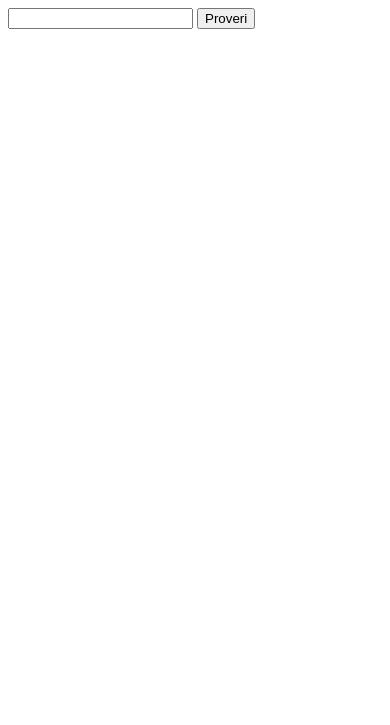
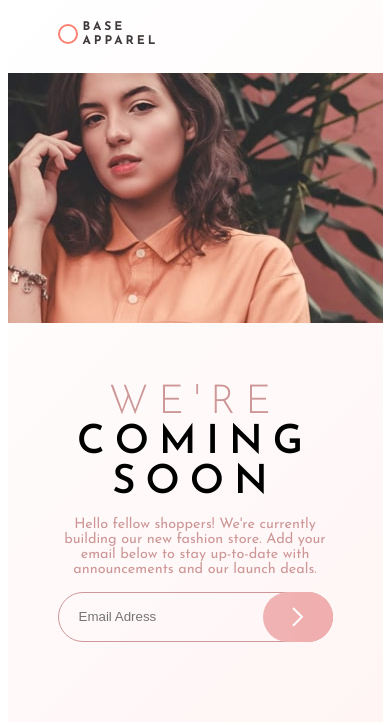
Before and after one commit to katic-nemanja/base-apparel-coming-soon, a plain HTML site: page index.html in a window 390 px wide. Drawn offline with Linux system fonts and the light colour scheme.

Commit message:
mobilna verzija

```diff
--- a/index.html
+++ b/index.html
@@ -5,18 +5,50 @@
     <meta charset="UTF-8">
     <meta name="viewport" content="width=device-width, initial-scale=1.0">
     <title>Document</title>
+    <link rel="stylesheet" href="style.css">
+    <link href="https://fonts.googleapis.com/css2?family=Josefin+Sans:ital,wght@0,100..700;1,100..700&display=swap" rel="stylesheet">
 </head>
 
 <body>
-    <main>
 
-        <section>
-            <input type='text' id="email" name="mejl">
-            <button type=" button" onclick="ValidateEmail()">Proveri</button>
-            <p id="demo"></p>
-        </section>
+    <div class="content">
+        <header>
+            <section class="brand">
+                <div class="logo">
 
-    </main>
+                </div>
+                <div class="name">
+                    <h5>BASE</h5>
+                    <h5>APPAREL</h5>
+                </div>
+            </section>
+
+            <section class="background-picture">
+                <div class="pic">
+
+                </div>
+            </section>
+        </header>
+
+
+        <main>
+            <article>
+                <h1>WE'RE</h1>
+                <h1>COMING</h1>
+                <h1>SOON</h1>
+                <p>Hello fellow shoppers! We're currently building our new fashion store. Add your email below to stay
+                    up-to-date with announcements and our launch deals.</p>
+            </article>
+
+            <section class="validation">
+                <input type='text' onkeydown="Reset()" id="email" name="mejl" placeholder="Email Adress">
+                <button type=" button" onclick="ValidateEmail()"><img src="icon-arrow.svg" alt="" srcset=""></button>
+                <img src="icon-error.svg" id="errorIMG">
+                <p id="demo"></p>
+            </section>
+        </main>
+    </div>
+
 
 
 
--- a/script.js
+++ b/script.js
@@ -1,20 +1,40 @@
+function TurnOff(){
+    let img = document.querySelector("#errorIMG");
+    img.style.display= "none";
+}
+
+function TurnOn(){
+    let img = document.querySelector("#errorIMG");
+    img.style.display= "block";
+}
+
 function ValidateEmail()
 {
     var mailformat = /^\w+([\.-]?\w+)*@\w+([\.-]?\w+)*(\.\w{2,3})+$/;
     var mejl = document.getElementById("email").value;
-    // let paragraf = document.querySelector("#demo");
+    let paragraf = document.querySelector("#demo");
     // paragraf.textContent = mejl.textContent;
 
     console.log("mejl:" + mejl);
     // console.log("paragraf:" + paragraf.textContent);
     if (mejl.match(mailformat))
     {
-        alert("Valid email address!");
-        return true;
+
+        /*alert("Valid email address!");
+        return true;*/
     }
     else
     {
-        alert("You have entered an invalid email address!");
-        return false;
+        paragraf.innerHTML = "Please provide a valid email";
+        TurnOn();
+        // alert("You have entered an invalid email address!");
+        // return false;
     }
 }
+
+
+function Reset(){
+    let paragraf = document.querySelector("#demo");
+    TurnOff();
+    paragraf.textContent = "";
+}
--- a/style.css
+++ b/style.css
@@ -0,0 +1,174 @@
+html{
+    box-sizing: border-box;
+    font-size: 16px;
+    font-family: "Josefin Sans", sans-serif;
+}
+
+*, *::after, *::before{
+    box-sizing: inherit;
+}
+
+body{
+    display: flex;
+    align-items: center;
+    justify-content: center;
+    flex-direction: column;
+    /* border: 3px solid black; */
+    margin:0;
+    padding:0;
+
+}
+
+.content{
+    display: flex;
+    flex-direction: column;
+    padding-left:50px;
+    padding-right:50px;
+    width: 375px;
+    height: auto;
+    /* border: 0.5px solid red;  */
+    background: linear-gradient(135deg, hsl(0, 0%, 100%), hsl(0, 100%, 98%)), linear-gradient(135deg,hsl(0, 80%, 86%), hsl(0, 74%, 74%));
+}
+
+header{
+    margin-top:20px;
+    display: flex;
+    flex-direction: column;
+    align-items:start;
+    justify-content: left;
+    /*border: 2px solid green;*/
+}
+
+    .brand{
+        display: flex;
+        flex-direction: row;
+        align-items: center;
+        justify-content: left;
+        margin-bottom: 25px;
+        /* border: 1px solid blueviolet; */
+    }
+
+        header .brand .logo{
+            width:20px;
+            height: 20px;
+            border-radius: 10px;
+            border: 2px solid salmon;
+        }
+
+            h5{
+                /* border: 0.5px solid salmon; */
+                padding:0;
+                font-size: 0.75rem;
+                margin: 0;
+                line-height: 14px;
+                letter-spacing: 3px;
+                padding-left: 5px;
+                color: #413a3a;
+                /* line-height: 20px; */
+            }
+
+
+    .background-picture{
+        margin:0;
+        padding:0;
+        width:375px;
+        height: 250px;
+        position:relative;
+        left:-50px;
+        background-image: url("hero-mobile.jpg");
+        background-size: cover;
+
+    }
+
+article{
+    margin-top:60px;
+    display: flex;
+    flex-direction: column;
+    align-items:center;
+}
+
+article h1:first-child{
+    color:#ce9797;
+    font-weight: 300;
+}
+
+    article p{
+        color:#ce9797;
+        text-align: center;
+        font-size: 0.9rem;
+    }
+
+h1{
+    font-size: 2.5rem;
+    margin:0;
+    padding:0;
+    letter-spacing: 10px;
+    font-weight: 600;
+}
+
+
+.validation{
+    position: relative;
+    width:100%;
+    height: 50px;
+    margin-bottom: 80px;
+}
+
+.validation input{
+    position:absolute;
+    background: transparent;
+    top:0;
+    left:0;
+    padding-left:20px;
+    width:100%;
+    height: 50px;
+    border-radius: 25px;
+    border: 1px solid #ce9797;
+    z-index: 0;
+}
+
+.validation button{
+    display: flex;
+    align-items: center;
+    justify-content: center;
+    position:absolute;
+    right:0;
+    top:0;
+    width:70px;
+    height: 50px;
+    border-radius: 25px;
+    border:none;
+    background: linear-gradient(to right, #f0b2b2 30%, #f0aeae 70%);
+    /* opacity: 0.85; */
+    z-index: 1;
+    /* background-image: url("icon-arrow.svg");
+    background-position: center; */
+}
+
+#demo{
+    font-size: 0.8rem;
+    position:absolute;
+    left:20px;
+    top: 50px;
+    color:#f96262;
+}
+
+
+#errorIMG{
+    display: none;
+    position:absolute;
+    top:13px;
+    right: 83px;
+}
+
+
+.colors{
+    color:#ce9797;
+    color: #f96262;
+    color:#413a3a;
+    background: linear-gradient(135deg, hsl(0, 0%, 100%), hsl(0, 100%, 98%)), linear-gradient(135deg,hsl(0, 80%, 86%), hsl(0, 74%, 74%));
+}
+
+/* main{
+    width: 100%;
+} */
```
